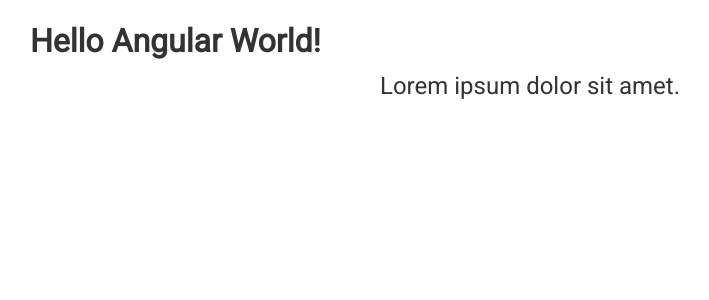
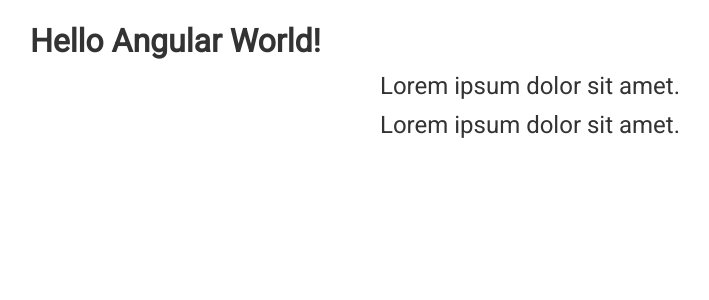
Before and after one commit to www-net/Minin-angular-basics, an Angular app: page / in a window 1280 px wide. Shown: the top 300 px of the page, without its empty margins (110-819 px from the left). Built offline with nearby package versions, Linux system fonts and the light colour scheme.

Commit message:
4. 4. parameter transfer to a derectives

```diff
--- a/src/app/app.component.html
+++ b/src/app/app.component.html
@@ -1,5 +1,7 @@
 <div class="container">
   <h1>Hello Angular World!</h1>
 
-  <p appStyle>Lorem ipsum dolor sit amet.</p>
+  <p appStyle="red" [dStyles]="{border: '1px solid blue', borderRadius: '5px'}">Lorem ipsum dolor sit amet.</p>
+
+  <p appStyle="blue" [dStyles]="{border: '1px solid red', borderRadius: '15px'}">Lorem ipsum dolor sit amet.</p>
 </div>
--- a/src/app/directives/style.directive.ts
+++ b/src/app/directives/style.directive.ts
@@ -1,9 +1,12 @@
-import { Directive, ElementRef, HostListener, Renderer2 } from "@angular/core";
+import { Directive, ElementRef, HostListener, Input, Renderer2 } from "@angular/core";
 
 @Directive({
     selector: '[appStyle]',
 })
 export class StyleDirective {
+@Input('appStyle') color: string = 'blue'
+@Input() dStyles!: { border?: string, fontWeight?: string, borderRadius?: string };
+
     constructor(private el: ElementRef, private r: Renderer2) {
 
     }
@@ -13,10 +16,16 @@ export class StyleDirective {
     }
 
     @HostListener('mouseenter') onEnter() {
-        this.r.setStyle(this.el.nativeElement, 'color', 'blue')
+        this.r.setStyle(this.el.nativeElement, 'color', this.color)
+        this.r.setStyle(this.el.nativeElement, 'fontWeight', this.dStyles.fontWeight)
+        this.r.setStyle(this.el.nativeElement, 'border', this.dStyles.border)
+        this.r.setStyle(this.el.nativeElement, 'borderRadius', this.dStyles.borderRadius)
     }
 
     @HostListener('mouseleave') onLeave() {
         this.r.setStyle(this.el.nativeElement, 'color', null)
+        this.r.setStyle(this.el.nativeElement, 'fontWeight', null)
+        this.r.setStyle(this.el.nativeElement, 'border', null)
+        this.r.setStyle(this.el.nativeElement, 'borderRadius', null)
     }
 }
```
